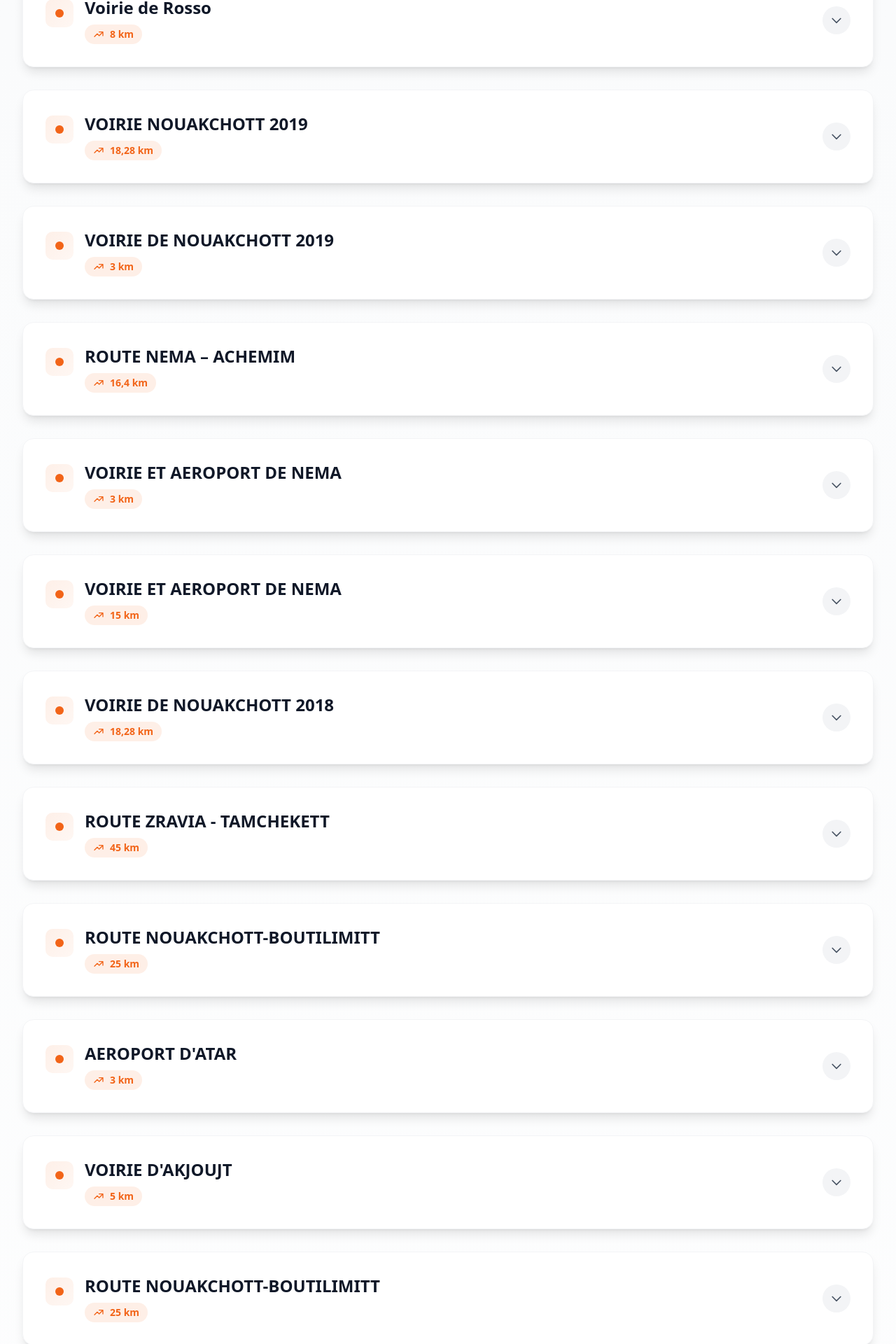
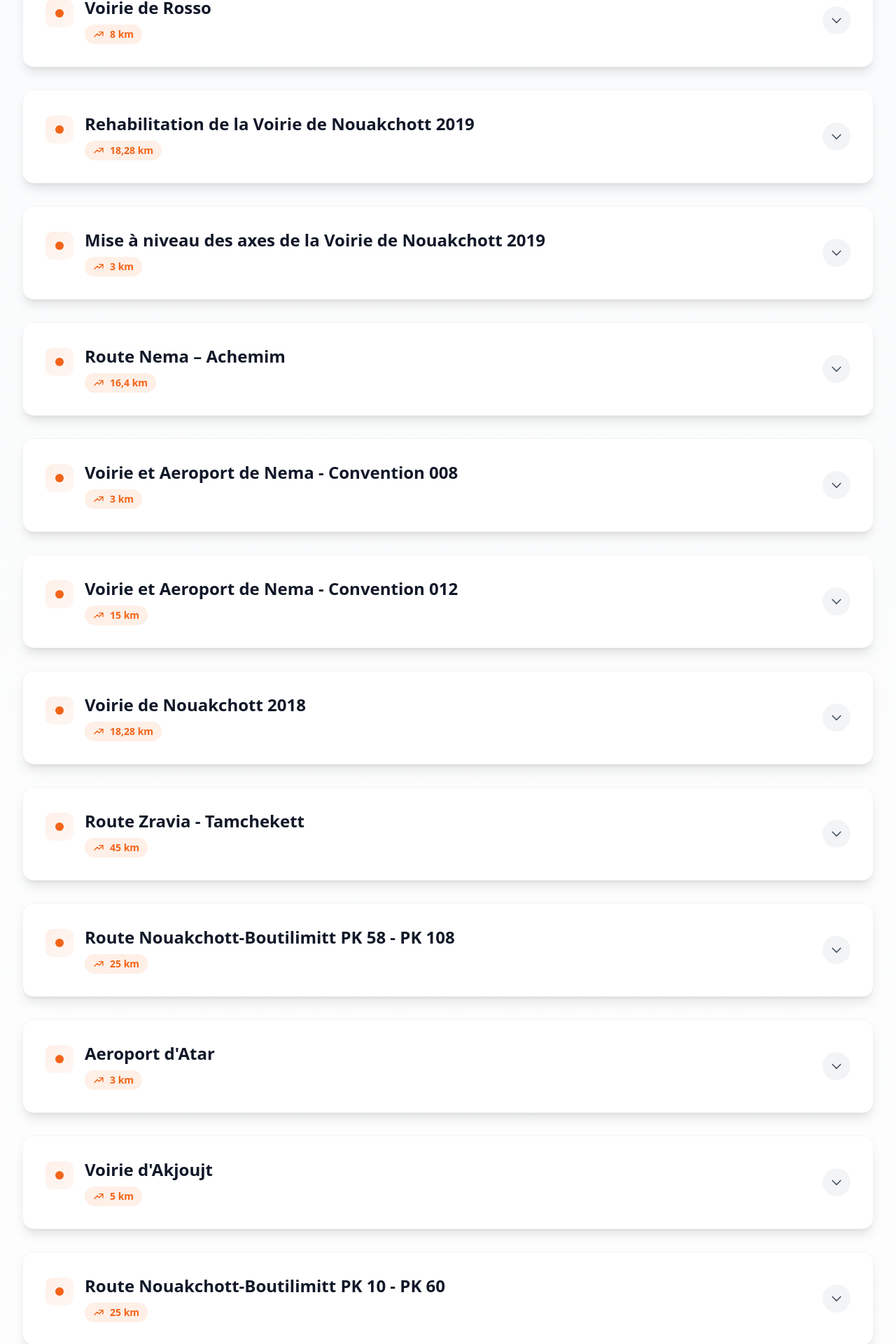
Before and after one commit to leloufadel/mtc_website, a Next.js app: page /projets-realisations/projets-realises in a window 1280 px wide. Shown: the part 1517-3437 px from the top of the page at 70% size. Built offline with nearby package versions, Linux system fonts and the light colour scheme.

Commit message:
update app

```diff
--- a/src/app/projets-realisations/projets-realises/page.tsx
+++ b/src/app/projets-realisations/projets-realises/page.tsx
@@ -18,7 +18,7 @@ export default function ProjetsRealisesPage() {
   const routesProjects = [
     {
       id: "route-1",
-      title: "Route Aleg - Magtaa Lehjar",
+      title: "Route Aleg - Magtaa lehjar",
       marche: "Travaux de réhabilitation/construction de certains tronçons du réseau routier national divisé en sept lots, Lot1 Tronçon Aleg – Magtaa Lehjar",
       description: "100 km, reconstruction de la couche de base avec apport de matériaux et recyclage du revêtement existant, imprégnation, accrochage, enrobés, géo-grille, bicouche, signalisation et bordures.",
       distance: "100 km"
@@ -32,7 +32,7 @@ export default function ProjetsRealisesPage() {
     },
     {
       id: "route-3",
-      title: "Voiries Aleg Et Magtaa Lahjar",
+      title: "Voiries Aleg et Magtaa lahjar",
       marche: "Travaux de construction des voiries à l'intérieur du pays, divisé en quatre lots. Lot n°2 : Voiries Aleg et Magtaa Lahjar",
       description: "12,2 km Débroussaillage, décapage, déblais, remblais, fondation, base, revêtement, ouvrages hydrauliques bordures et signalisation.",
       distance: "12,2 km"
@@ -46,161 +46,161 @@ export default function ProjetsRealisesPage() {
     },
     {
       id: "route-5",
-      title: "VOIRIE NOUAKCHOTT 2019",
+      title: "Rehabilitation de la Voirie de Nouakchott 2019",
       marche: "REHABILITATION 27 km DE VOIRIE A NOUAKCHOTT 2019",
       description: "18,28 km,. élargissement (déblai remblai), rehaussement (couche de base), imprégnation, accrochage, enrobés et bordures",
       distance: "18,28 km"
     },
     {
       id: "route-6",
-      title: "VOIRIE DE NOUAKCHOTT 2019",
+      title: "Mise à niveau des axes de la Voirie de Nouakchott 2019",
       marche: "MISE A NIVEAU DE CERTAINS AXES DE LA VOIRIE DE NOUAKCHOTT 2019",
       description: "3 km d'Imprégnation, accrochage, enrobés et pavage.",
       distance: "3 km"
     },
     {
       id: "route-7",
-      title: "ROUTE NEMA – ACHEMIM",
+      title: "Route Nema – Achemim",
       marche: "ROUTE NEMA – ACHEMIM",
       description: "16,4 km, Débroussaillage, décapage, déblais, remblais, fondation, base, revêtement, ouvrages hydrauliques et signalisation.",
       distance: "16,4 km"
     },
     {
       id: "route-8",
-      title: "VOIRIE ET AEROPORT DE NEMA",
+      title: "Voirie et Aeroport de Nema - Convention 008",
       marche: "VOIRIE ET AEROPORT DE NEMA, TRAVAUX COMPLEMENTAIRES",
       description: "50% de la couche de grave bitume d'épaisseur 11 cm sur toute la piste longue de 3 000 ml sur une largeur de 45m.",
       distance: "3 km"
     },
     {
       id: "route-9",
-      title: "VOIRIE ET AEROPORT DE NEMA",
+      title: "Voirie et Aeroport de Nema  - Convention 012",
       marche: "VOIRIE ET AEROPORT DE NEMA",
       description: "50% de : 15 km de voirie, réhabilitation et l'extension de la piste, réhabilitation des bâtiments de l'Aéroport de Néma..",
       distance: "15 km"
     },
     {
       id: "route-10",
-      title: "VOIRIE DE NOUAKCHOTT 2018",
+      title: "Voirie de Nouakchott 2018",
       marche: "VOIRIE DU SOMMET DE L'UNION AFRIQUAINE DE NOUAKCHOTT",
       description: "18,28 km, élargissement (déblai remblai), rehaussement (couche de base), imprégnation, accrochage, enrobés et bordures.",
       distance: "18,28 km"
     },
     {
       id: "route-11",
-      title: "ROUTE ZRAVIA - TAMCHEKETT",
+      title: "Route Zravia - Tamchekett",
       marche: "ROUTE ZRAVIA – TAMCHEKETT",
       description: "45 km, Débroussaillage, décapage, déblais, remblais, fondation, base, revêtement, ouvrages hydrauliques et signalisation",
       distance: "45 km"
     },
     {
       id: "route-12",
-      title: "ROUTE NOUAKCHOTT-BOUTILIMITT",
+      title: "Route Nouakchott-Boutilimitt PK 58 - PK 108",
       marche: "TRAVAUX DE RECONSTRUCTION DE LA ROUTE NOUAKCHOTT-BOUTILIMITT DU PK 58 AU PK 108",
       description: "25 km Débroussaillage, décapage, scarification du revêtement existant, déblais, remblais, fondation, base, revêtement, et signalisation",
       distance: "25 km"
     },
     {
       id: "route-13",
-      title: "AEROPORT D'ATAR",
+      title: "Aeroport d'Atar",
       marche: "AEROPORT D'ATAR",
       description: "piste de 3 000 m x 30 m : Colmatage et traitement des fissures, Décapage du revêtement, Remplissage en BB, Couche d'accrochage, Béton bitumineux de 6 cm d'épaisseur et Marquage horizontal.",
       distance: "3 km"
     },
     {
       id: "route-14",
-      title: "VOIRIE D'AKJOUJT",
+      title: "Voirie d'Akjoujt",
       marche: "TRAVAUX DE CONSTRUCTION DE LA VOIRIE D'AKJOUJT",
       description: "5 km Débroussaillage, décapage, déblais, remblais, fondation, base, revêtement, et signalisation",
       distance: "5 km"
     },
     {
       id: "route-15",
-      title: "ROUTE NOUAKCHOTT-BOUTILIMITT",
+      title: "Route Nouakchott-Boutilimitt PK 10 - PK 60",
       marche: "TRAVAUX DE RECONSTRUCTION DE LA ROUTE NOUAKCHOTT-BOUTILIMITT DU PK 10 AU PK 60",
       description: "25 km Débroussaillage, décapage, déblais, remblais, fondation, base, revêtement, et signalisation",
       distance: "25 km"
     },
     {
       id: "route-16",
-      title: "ROUTE KIFFA BOUMDEID",
+      title: "Route Kiffa Boumdeid",
       marche: "ROUTE KIFFA BOUMDEID",
       description: "54,6 km, Débroussaillage, décapage, déblais, remblais, fondation, base, revêtement, ouvrages hydrauliques et signalisation.",
       distance: "54,6 km"
     },
     {
       id: "route-17",
-      title: "ROUTE TOUAJIL - CHOUM",
+      title: "Route Touajil - Choum",
       marche: "ROUTE TOUAJIL – CHOUM",
       description: "25 km Décapage, déblais, remblais, fondation, base, revêtement et signalisation.",
       distance: "25 km"
     },
     {
       id: "route-18",
-      title: "ROUTE ATAR - ZOUERATE",
+      title: "Route Atar - Zou2rate",
       marche: "ROUTE ATAR – ZOUERATE LOT3",
       description: "56,369 km, Débroussaillage, décapage, déblais, remblais, fondation, base, revêtement, ouvrages hydrauliques et signalisation.",
       distance: "56,4 km"
     },
     {
       id: "route-19",
-      title: "ROUTE ATAR - TIDJIKJA",
+      title: "Route Atar - Tidjikja",
       marche: "TRAVAUX DE RECONSTRUCTION DE LA ROUTE ATAR TIDJIKJA LOT 2",
       description: "40 km Débroussaillage, décapage, déblais, remblais, fondation, base, revêtement, ouvrages hydrauliques et signalisation",
       distance: "40 km"
     },
     {
       id: "route-20",
-      title: "CARREFOUR AEROPORT CARREFOUR FNT",
+      title: "Carrefour Aéroport Carrefour FNT",
       marche: "REVETEMENT CARREFOUR AEROPORT CARREFOUR FNT",
       description: "Accrochage et enrobés",
       distance: "-"
     },
     {
       id: "route-21",
-      title: "CARREFOUR MADRID TOUJOUNINE",
+      title: "Carrefour Madrid - Toujounine",
       marche: "REVETEMENT CARREFOUR MADRID TOUJOUNINE",
       description: "Accrochage et enrobés",
       distance: "-"
     },
     {
       id: "route-22",
-      title: "CONCORDE GUEYE/PATTE D'OIE/PAN - Carr OULD",
+      title: "Concorde Gueye/Patte d'Oie/PAN - Carrefour Ould Mah",
       marche: "Travaux Carr. CONCORDE GUEYE/PATTE D'OIE/PAN – Carr OULD MAH vers TERMINUS DU LYCEE DE TEYARETT",
       description: "10 km, Décapage, déblais, remblais, fondation, base, revêtement et signalisation.",
       distance: "10 km"
     },
     {
       id: "route-23",
-      title: "ROUTE KSEIR TORCHAN – CHOUM",
+      title: "Route Kseir Torchan – Choum",
       marche: "ROUTE KSEIR TORCHAN – CHOUM",
       description: "13 km, Débroussaillage, décapage, déblais, remblais, fondation, base, revêtement (20 km), ouvrages hydrauliques et signalisation.",
       distance: "13 km"
     },
     {
       id: "route-24",
-      title: "VOIRIE DE NOUAKCHOTT 2013",
+      title: "Voirie de Nouakchott 2013",
       marche: "REVETEMENT VOIRIE DE NOUAKCHOTT",
       description: "11 km d'Imprégnation, accrochage et enrobés",
       distance: "11 km"
     },
     {
       id: "route-25",
-      title: "ROUTE F'DERICK - TOUAJIL",
+      title: "Route F'Derick - Touajil",
       marche: "ROUTE F'DERICK – TOUAJIL",
       description: "22,5 km, Débroussaillage, décapage, déblais, remblais, fondation, base, revêtement, ouvrages hydrauliques et signalisation.",
       distance: "22,5 km"
     },
     {
       id: "route-26",
-      title: "VOIRIE DE NOUAKCHOTT 2012",
+      title: "Voirie de Nouakchott 2012",
       marche: "REVETEMENT VOIRIE DE NOUAKCHOTT",
       description: "2 km d'Imprégnation, accrochage et enrobés",
       distance: "2 km"
     },
     {
       id: "route-27",
-      title: "ROUTE KIFFA - KANKOSSA",
+      title: "Route Kiffa - Kankossa",
       marche: "ROUTE KIFFA – KANKOSSA",
       description: "83 km, Débroussaillage, décapage, déblais, remblais, fondation et base",
       distance: "83 km"
@@ -211,14 +211,14 @@ export default function ProjetsRealisesPage() {
   const perimetresProjects = [
     {
       id: "perimetre-1",
-      title: "Axe hydraulique de TAMBASS",
+      title: "Axe Hydraulique de Tambass",
       marche: "Travaux d'aménagement de l'axe de TAMBASS dans le bassin de Garak (lot 1)",
       description: "curage de l'axe hydraulique sur 5 km (largeur du fond 20 m) construction de 2 digues sur les bords du canal créé et construction d'un ouvrage en béton vanné de deux ouvertures 2×2 : Débroussaillage, Décapage, Déblai en terrain ordinaire, Remblai compacté pour digues, OUVRAGES d'ART et protections.",
       distance: "5 km"
     },
     {
       id: "perimetre-2",
-      title: "MARIGOT DE LAOUEIJA",
+      title: "Marigot de Laoueija",
       marche: "TRAVAUX D'AMENAGEMENT DU MARIGOT DE LAOUEIJA",
       description: "Travaux de faucardage à sec, Travaux de curage et de recalibrage de l'axe hydraulique de Laoueija, Débroussaillage de la végétation, Remblayage de la digue et couche latéritique de 20 cm (protection et de roulement), et Remplacement des vannes et mise en place d'un système de manutention.",
       distance: "-"
@@ -236,7 +236,7 @@ export default function ProjetsRealisesPage() {
     },
     {
       id: "barrage-2",
-      title: "Barrages de R'vigh et Lebeiziye",
+      title: "Barrages de R'Vigh et Lebeiziye",
       marche: "Travaux de construction des barrages de R'vigh et Lebeiziye dans la Moughataa de Bassiknou, Wilaya du Hodh Echarghi (lot 2)",
       description: "Construction de 2 barrages en béton armé : Débroussaillage, Décapage, Déblai en terrain ordinaire, Remblai compacté pour digue, OUVRAGES d'ART et protections.",
       distance: "-"
```
